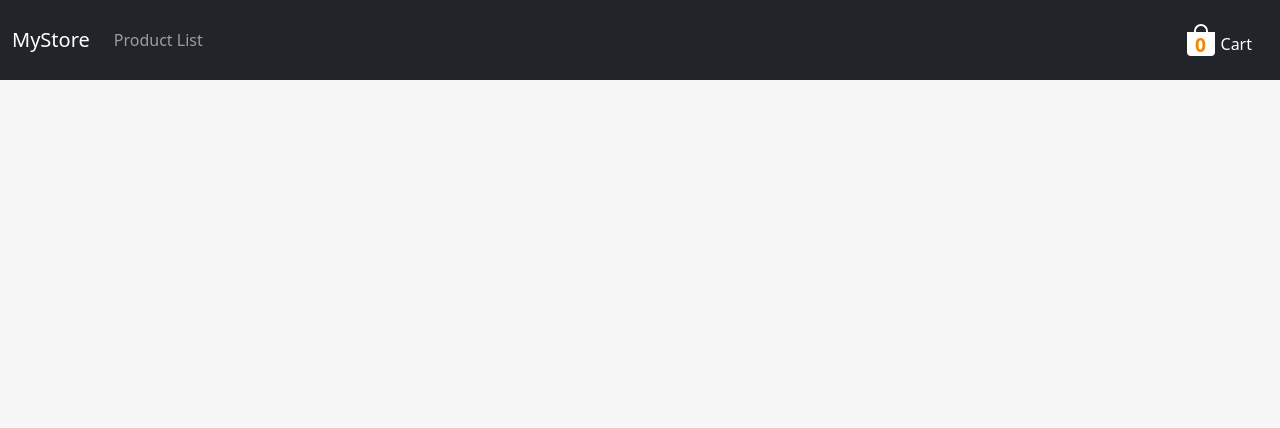
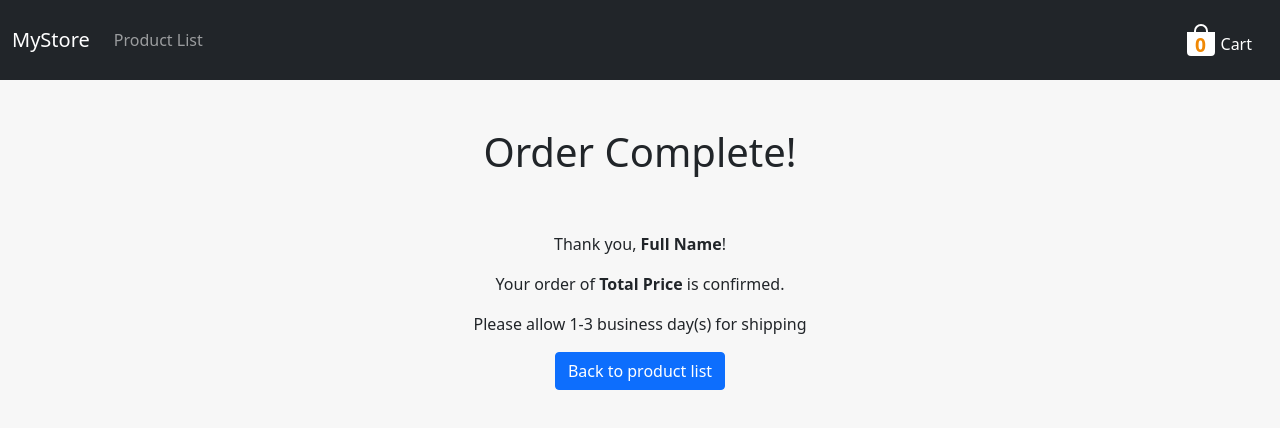
Before and after one commit to eisenbraun/udacity-mystore, an Angular app: page /confirmation in a window 1280 px wide. Before the commit this address led to /. Shown: the top 428 px of the page. Built offline with nearby package versions, Linux system fonts and the light colour scheme.

Commit message:
Creates confirmation component

```diff
--- a/src/app/app-routing.module.ts
+++ b/src/app/app-routing.module.ts
@@ -4,11 +4,13 @@ import { ProductDetailsComponent } from './components/product-details/product-de
 import { ProductListComponent } from './components/product-list/product-list.component';
 import { CartComponent } from './components/cart/cart.component';
 import { CheckoutComponent } from './components/checkout/checkout.component';
+import { ConfirmationComponent } from './components/confirmation/confirmation.component';
 const routes: Routes = [
   { path: '', component: ProductListComponent },
   { path: 'product/:id', component: ProductDetailsComponent },
   { path: 'cart', component: CartComponent },
-  { path: 'checkout', component: CheckoutComponent}
+  { path: 'checkout', component: CheckoutComponent },
+  { path: 'confirmation', component: ConfirmationComponent }
 ];
 
 @NgModule({
--- a/src/app/app.module.ts
+++ b/src/app/app.module.ts
@@ -10,6 +10,7 @@ import { HttpClientModule } from '@angular/common/http';
 import { FormsModule } from '@angular/forms';
 import { CartComponent } from './components/cart/cart.component';
 import { CheckoutComponent } from './components/checkout/checkout.component';
+import { ConfirmationComponent } from './components/confirmation/confirmation.component';
 
 @NgModule({
   declarations: [
@@ -18,7 +19,8 @@ import { CheckoutComponent } from './components/checkout/checkout.component';
     ProductItemComponent,
     ProductDetailsComponent,
     CartComponent,
-    CheckoutComponent
+    CheckoutComponent,
+    ConfirmationComponent
   ],
   imports: [
     BrowserModule,
--- a/src/app/components/checkout/checkout.component.ts
+++ b/src/app/components/checkout/checkout.component.ts
@@ -1,5 +1,7 @@
 import { Component, OnInit } from '@angular/core';
 import { CartService } from 'src/app/services/cart.service';
+import { Router } from '@angular/router';
+
 @Component({
   selector: 'app-checkout',
   templateUrl: './checkout.component.html',
@@ -10,11 +12,14 @@ export class CheckoutComponent implements OnInit {
   creditCard: string = ''
   address: string = ''
 
-  constructor(private cartService: CartService) { }
+  constructor(
+    private cartService: CartService,
+    private router: Router
+  ) { }
 
   submitOrder() {
     this.cartService.clearCart()
-
+    this.router.navigate(['/confirmation'])
   }
 
   ngOnInit(): void {
--- /dev/null
+++ b/src/app/components/confirmation/confirmation.component.html
@@ -0,0 +1,11 @@
+<h1 class="py-5 text-center">Order Complete!</h1>
+<div class="row justify-content-center">
+  <div class="col col-10 col-md-8 mb-5">
+    <div class="text-center">
+      <p>Thank you, <strong>Full Name</strong>!</p>
+      <p>Your order of <strong>Total Price</strong> is confirmed.</p>
+      <p>Please allow 1-3 business day(s) for shipping</p>
+      <a [routerLink]="['/']" class="btn btn-primary">Back to product list</a>
+    </div>
+  </div>
+</div>
--- /dev/null
+++ b/src/app/components/confirmation/confirmation.component.ts
@@ -0,0 +1,15 @@
+import { Component, OnInit } from '@angular/core';
+
+@Component({
+  selector: 'app-confirmation',
+  templateUrl: './confirmation.component.html',
+  styleUrls: ['./confirmation.component.scss']
+})
+export class ConfirmationComponent implements OnInit {
+
+  constructor() { }
+
+  ngOnInit(): void {
+  }
+
+}
```
Also changed, not shown: src/app/components/confirmation/confirmation.component.scss (added), 1 other file (tests, documents, lock files or other folders).
